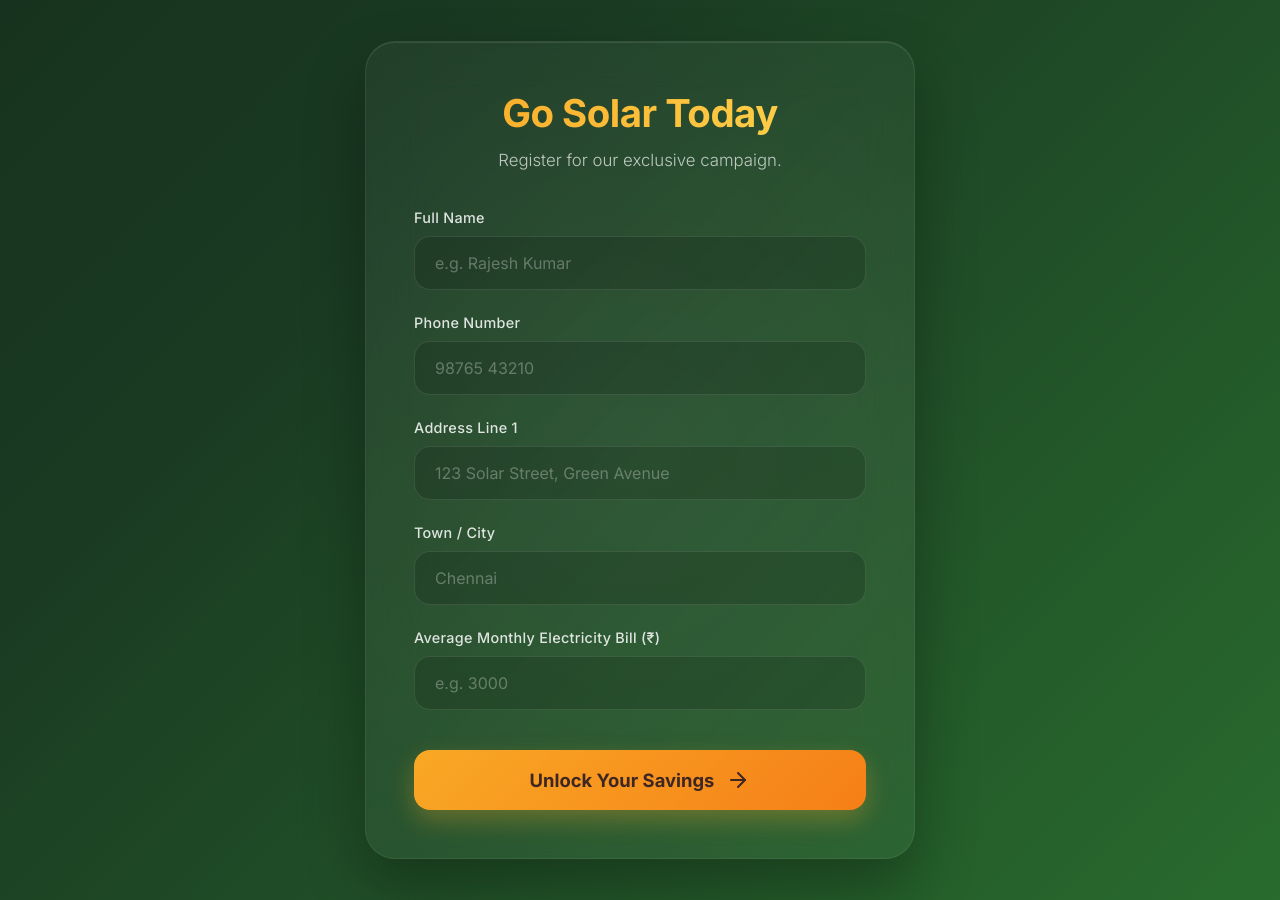
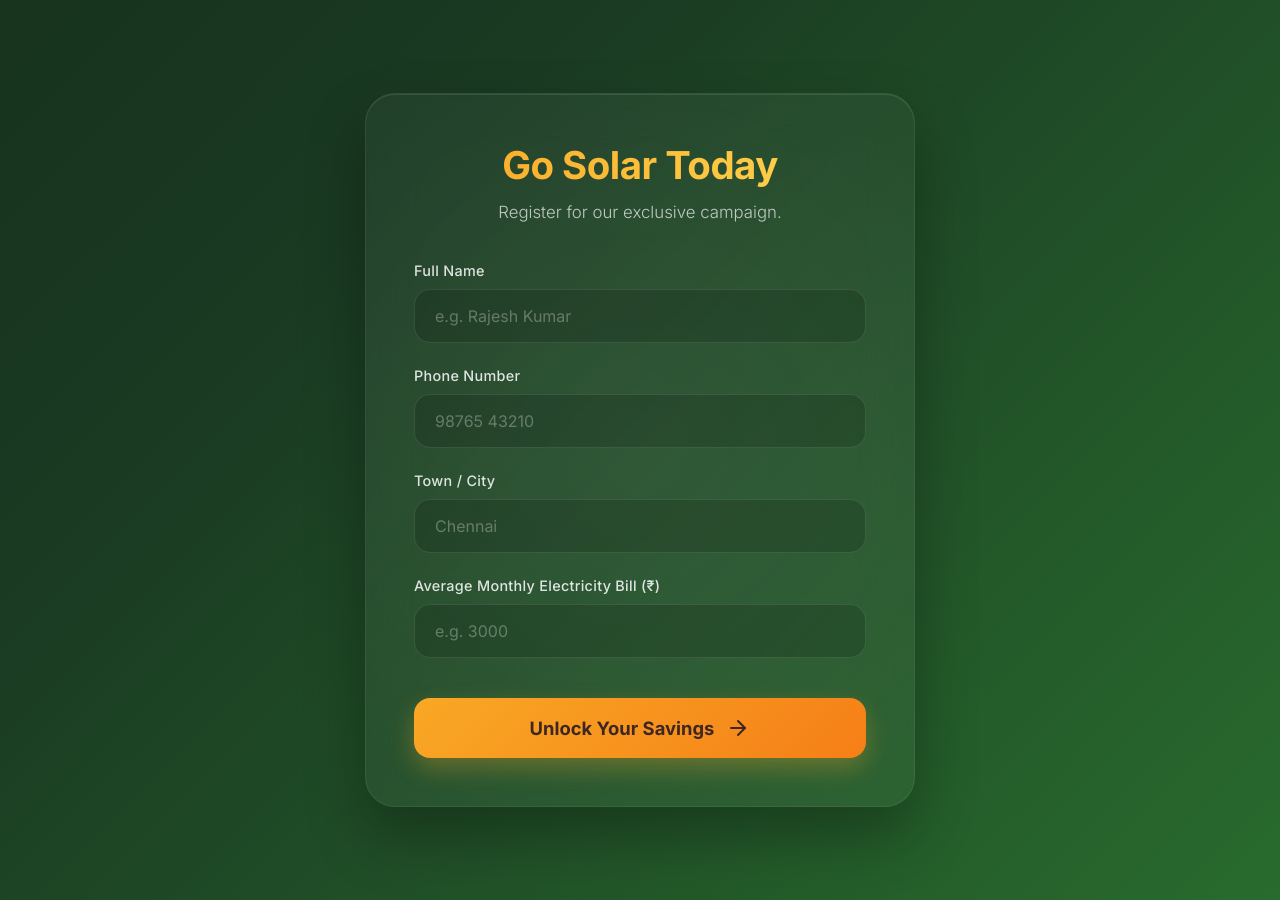
Before and after one commit to nbkarthi/greenriseenergy, a Jekyll site: the page campaign/index.html, which Jekyll copies as it is, in a window 1280 px wide. Built offline with Jekyll 4.4.1, drawn with Linux system fonts in a browser that asks for light colours.

Commit message:
refactor: remove address field from campaign registration form and submission payload

```diff
--- a/campaign/index.html
+++ b/campaign/index.html
@@ -226,10 +226,6 @@
                     <input type="tel" id="phone" name="phone" placeholder="98765 43210" required pattern="[6-9][0-9]{9}" maxlength="10" inputmode="numeric" title="Enter a 10-digit mobile number">
                 </div>
                 <div class="form-group">
-                    <label for="address_1">Address Line 1</label>
-                    <input type="text" id="address_1" name="address_1" placeholder="123 Solar Street, Green Avenue" required>
-                </div>
-                <div class="form-group">
                     <label for="town">Town / City</label>
                     <input type="text" id="town" name="town" placeholder="Chennai" required>
                 </div>
@@ -283,7 +279,6 @@
                 name: document.getElementById('name').value,
                 phone_no: document.getElementById('phone').value,
                 bill_amount: parseInt(document.getElementById('monthly_bill').value, 10) || null,
-                address: document.getElementById('address_1').value,
                 city: document.getElementById('town').value,
                 source: 'campaign',
                 utm_source: utm.get('utm_source') || null,
```
